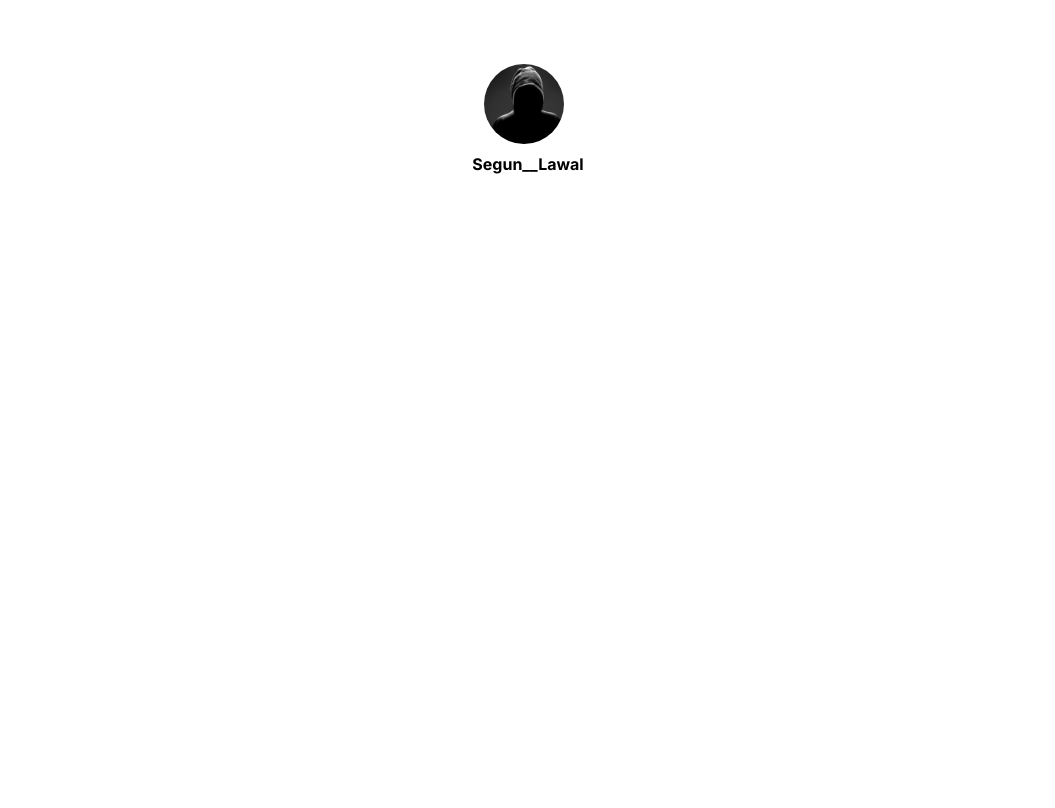
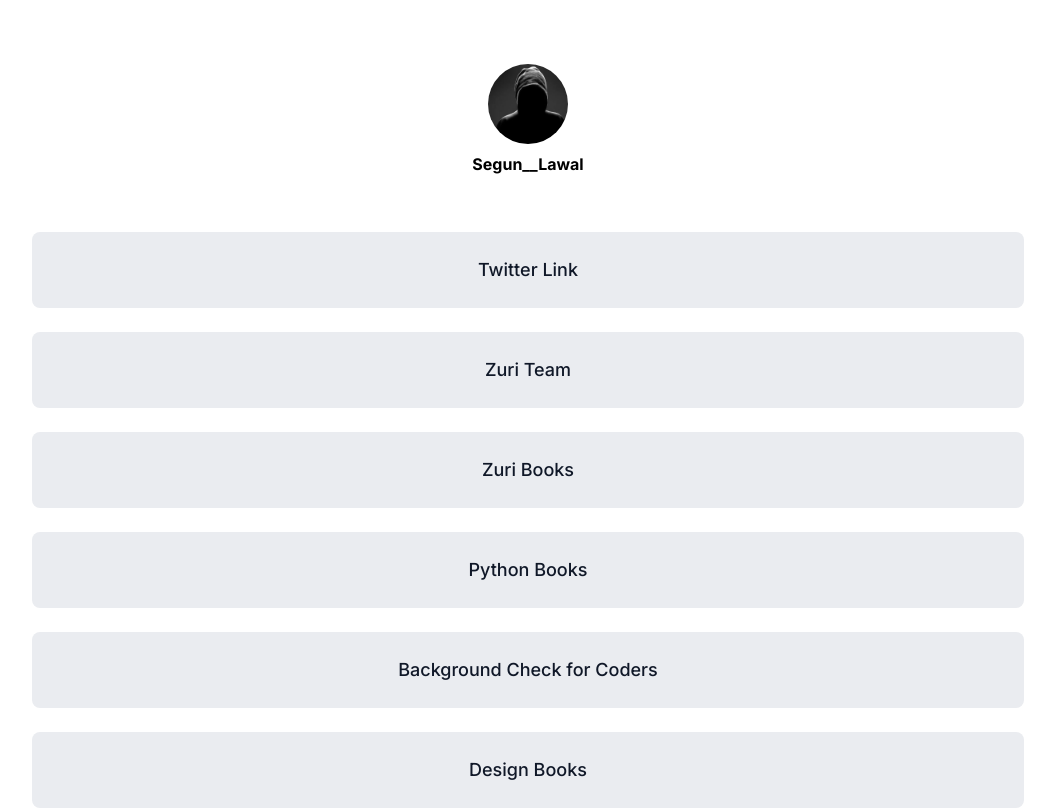
Before and after one commit to segunlawal/hng-linktree, a React (Create React App) app: page / in a window 1280 px wide. Shown: the whole page, without its empty margins (112-1167 px from the left). Built offline with nearby package versions, Linux system fonts and the light colour scheme.

Commit message:
Add links section

```diff
--- a/src/App.css
+++ b/src/App.css
@@ -5,3 +5,9 @@
   padding: 0;
   margin: 0;
 }
+.gray-text {
+  color: #101828;
+}
+.gray-bg {
+  background: #eaecf0;
+}
--- a/src/App.js
+++ b/src/App.js
@@ -2,12 +2,12 @@ import "./App.css";
 
 function App() {
   return (
-    <div className="App mt-16 flex justify-center">
-      <div className="profile-section">
+    <div className="App mt-16 justify-center">
+      <div className="profile-section flex flex-col">
         <img
           src={require("./assets/profile_img.jpg")}
           alt="profile-img"
-          className="w-20 ml-3 rounded-full"
+          className="w-20 mx-auto rounded-full"
           id="profile_id"
         />
         <p className="font-bold mt-2" id="twitter">
@@ -17,6 +17,50 @@ function App() {
           Segun
         </p>
       </div>
+
+      <div className="links-section mt-14 flex flex-col gap-6">
+        <a
+          href="/"
+          className="gray-text gray-bg font-medium text-lg sm:mx-36 mx-4 py-6 rounded-lg"
+        >
+          Twitter Link
+        </a>
+        <a
+          href="https://training.zuri.team/"
+          className="gray-text gray-bg font-medium text-lg sm:mx-36 mx-4 py-6 rounded-lg"
+          id="btn__zuri"
+        >
+          Zuri Team
+        </a>
+        <a
+          href="http://books.zuri.team"
+          className="gray-text gray-bg font-medium text-lg sm:mx-36 mx-4 py-6 rounded-lg"
+          id="books"
+        >
+          Zuri Books
+        </a>
+        <a
+          href="https://books.zuri.team/python-for-beginners?ref_id=segunlawal"
+          className="gray-text gray-bg font-medium text-lg sm:mx-36 mx-4 py-6 rounded-lg"
+          id="book__python"
+        >
+          Python Books
+        </a>
+        <a
+          href="https://background.zuri.team"
+          className="gray-text gray-bg font-medium text-lg sm:mx-36 mx-4 py-6 rounded-lg"
+          id="pitch"
+        >
+          Background Check for Coders
+        </a>
+        <a
+          href="https://books.zuri.team/design-rules"
+          className="gray-text gray-bg font-medium text-lg sm:mx-36 mx-4 py-6 rounded-lg"
+          id="book__design"
+        >
+          Design Books
+        </a>
+      </div>
     </div>
   );
 }
```
